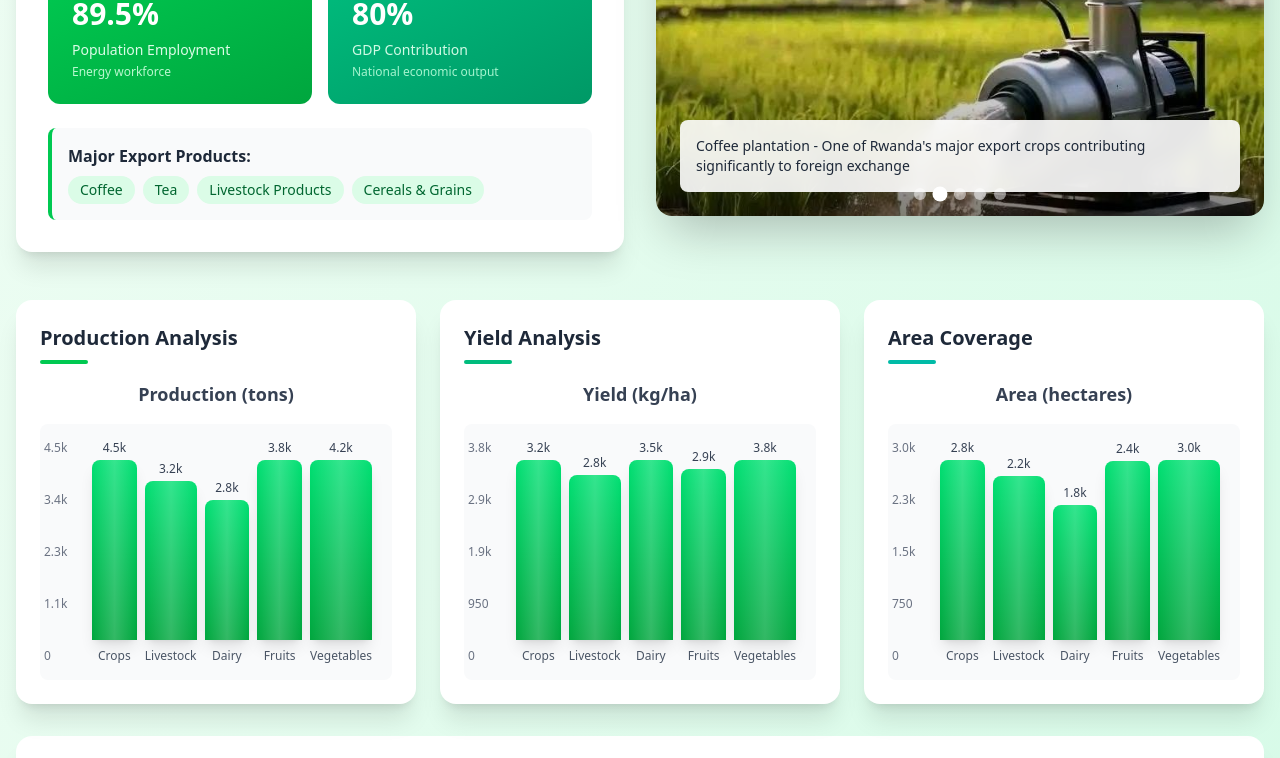
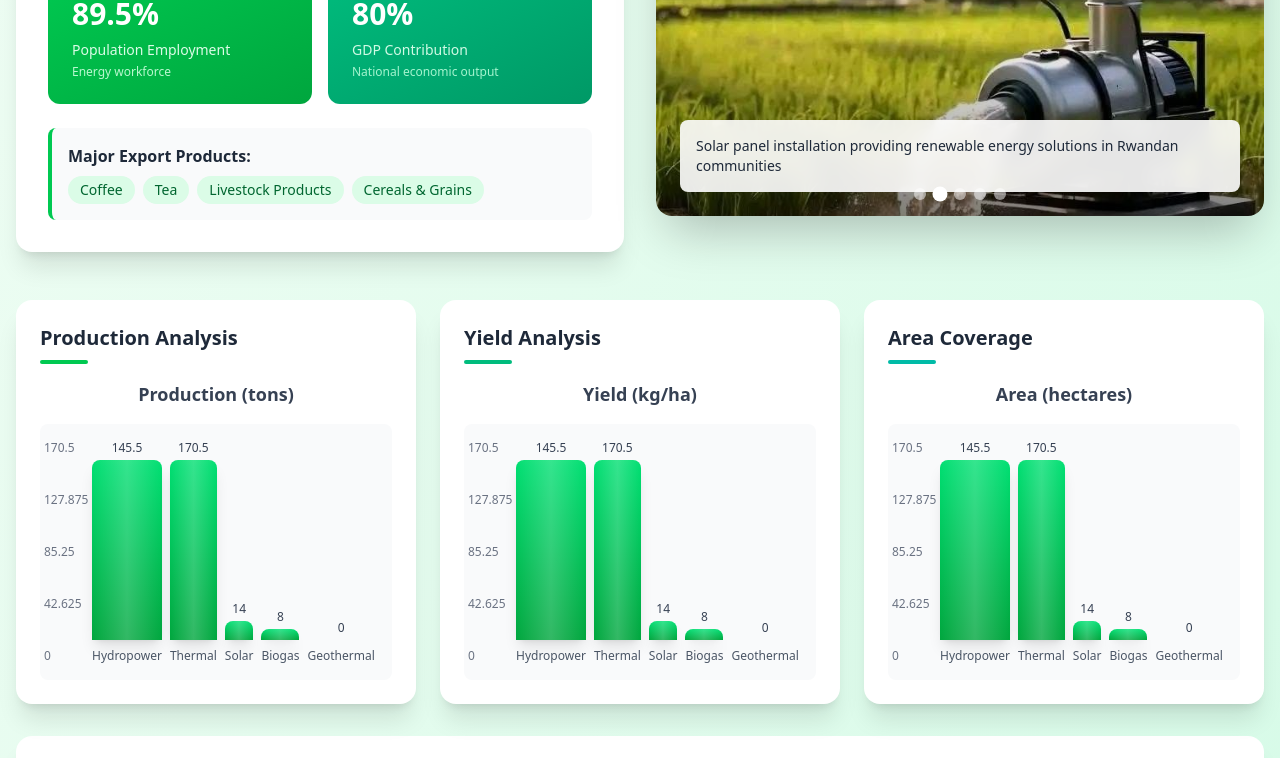
Before and after one commit to emmanuel-niyonsaba/TVET-Challenge-hackton, a React (Vite) app in the folder tvet-challenge/: page /energy in a window 1280 px wide. Shown: the part 640-1398 px from the top of the page. Built offline with nearby package versions, Linux system fonts and the light colour scheme.

Commit message:
final in all sector front end

```diff
--- a/tvet-challenge/src/Sectors/Beauty.jsx
+++ b/tvet-challenge/src/Sectors/Beauty.jsx
@@ -152,25 +152,25 @@ const Beauty = ({ agriculturalStats, slideshowImages }) => {
 
   const defaultData = {
     production: [
-      { name: 'Crops', value: 4500 },
-      { name: 'Livestock', value: 3200 },
-      { name: 'Dairy', value: 2800 },
-      { name: 'Fruits', value: 3800 },
-      { name: 'Vegetables', value: 4200 }
+      { name: 'makeup', value: 4500 },
+      { name: 'Massage', value: 3200 },
+      { name: 'Skincare', value: 2800 },
+      { name: 'Facial', value: 3800 },
+      { name: 'Eyelashes', value: 4200 }
     ],
     yield: [
-      { name: 'Crops', value: 3200 },
-      { name: 'Livestock', value: 2800 },
-      { name: 'Dairy', value: 3500 },
-      { name: 'Fruits', value: 2900 },
-      { name: 'Vegetables', value: 3800 }
+      { name: 'makeup', value: 4500 },
+      { name: 'Massage', value: 3200 },
+      { name: 'Skincare', value: 2800 },
+      { name: 'Facial', value: 3800 },
+      { name: 'Eyelashes', value: 4200 }
     ],
     area: [
-      { name: 'Crops', value: 2800 },
-      { name: 'Livestock', value: 2200 },
-      { name: 'Dairy', value: 1800 },
-      { name: 'Fruits', value: 2400 },
-      { name: 'Vegetables', value: 3000 }
+      { name: 'makeup', value: 4500 },
+      { name: 'Massage', value: 3200 },
+      { name: 'Skincare', value: 2800 },
+      { name: 'Facial', value: 3800 },
+      { name: 'Eyelashes', value: 4200 }
     ]
   }
 
@@ -178,30 +178,31 @@ const Beauty = ({ agriculturalStats, slideshowImages }) => {
   const defaultImages = [
   {
     src: focused,
-      alt: "Agricultural landscape in Ngororero district",
-      caption: "July 12, 2025 - Agricultural landscape in Ngororero district showing diverse farming practices"
+    alt: "Modern beauty salon interior",
+    caption: "July 12, 2025 - Modern beauty salon interior showcasing professional styling stations"
   },
   {
     src: mekauptolls,
-      alt: "Coffee plantation in Rwanda",
-      caption: "Coffee plantation - One of Rwanda's major export crops contributing significantly to foreign exchange"
+    alt: "Cosmetic products display",
+    caption: "Cosmetic products - A wide range of skincare and makeup products for diverse client needs"
   },
   {
     src: makingup,
-      alt: "Tea cultivation terraces",
-      caption: "Tea cultivation on terraced hillsides demonstrating sustainable farming practices"
+    alt: "Makeup artist at work",
+    caption: "Makeup artist applying professional makeup demonstrating beauty techniques"
   },
   {
     src: paintme,
-      alt: "Livestock farming",
-      caption: "Livestock farming supporting rural livelihoods and contributing to agricultural GDP"
+    alt: "Manicure and pedicure session",
+    caption: "Manicure and pedicure session providing nail care and styling services"
   },
   {
     src: leashes,
-      alt: "Grain harvest season",
-      caption: "Grain harvest season showcasing cereal production for local consumption and export"
+    alt: "Facial treatment procedure",
+    caption: "Facial treatment procedure highlighting skincare and wellness services offered in salons"
   }
 ]
+
 
   const data = agriculturalStats || defaultData
   const images = slideshowImages || defaultImages
--- a/tvet-challenge/src/Sectors/Energy.jsx
+++ b/tvet-challenge/src/Sectors/Energy.jsx
@@ -152,25 +152,25 @@ const Energy = ({ agriculturalStats, slideshowImages }) => {
 
   const defaultData = {
     production: [
-      { name: 'Crops', value: 4500 },
-      { name: 'Livestock', value: 3200 },
-      { name: 'Dairy', value: 2800 },
-      { name: 'Fruits', value: 3800 },
-      { name: 'Vegetables', value: 4200 }
+    { name: 'Hydropower', value: 145.5 },
+    { name: 'Thermal', value: 170.5 },
+    { name: 'Solar', value: 14.0 },
+    { name: 'Biogas', value: 8.0 },
+    { name: 'Geothermal', value: 0.0 }
     ],
     yield: [
-      { name: 'Crops', value: 3200 },
-      { name: 'Livestock', value: 2800 },
-      { name: 'Dairy', value: 3500 },
-      { name: 'Fruits', value: 2900 },
-      { name: 'Vegetables', value: 3800 }
+    { name: 'Hydropower', value: 145.5 },
+    { name: 'Thermal', value: 170.5 },
+    { name: 'Solar', value: 14.0 },
+    { name: 'Biogas', value: 8.0 },
+    { name: 'Geothermal', value: 0.0 }
     ],
     area: [
-      { name: 'Crops', value: 2800 },
-      { name: 'Livestock', value: 2200 },
-      { name: 'Dairy', value: 1800 },
-      { name: 'Fruits', value: 2400 },
-      { name: 'Vegetables', value: 3000 }
+    { name: 'Hydropower', value: 145.5 },
+    { name: 'Thermal', value: 170.5 },
+    { name: 'Solar', value: 14.0 },
+    { name: 'Biogas', value: 8.0 },
+    { name: 'Geothermal', value: 0.0 }
     ]
   }
 
@@ -178,28 +178,28 @@ const Energy = ({ agriculturalStats, slideshowImages }) => {
   const defaultImages = [
   {
     src: waterEnergy,
-      alt: "Agricultural landscape in Ngororero district",
-      caption: "July 12, 2025 - Agricultural landscape in Ngororero district showing diverse farming practices"
+    alt: "Hydropower plant in Rwanda",
+    caption: "July 12, 2025 - Hydropower plant demonstrating electricity generation from water resources in Rwanda"
   },
   {
     src: solarpannel,
-      alt: "Coffee plantation in Rwanda",
-      caption: "Coffee plantation - One of Rwanda's major export crops contributing significantly to foreign exchange"
+    alt: "Solar panel installation",
+    caption: "Solar panel installation providing renewable energy solutions in Rwandan communities"
   },
   {
     src: solarinsoil,
-      alt: "Tea cultivation terraces",
-      caption: "Tea cultivation on terraced hillsides demonstrating sustainable farming practices"
+    alt: "Solar farm in Rwanda",
+    caption: "Solar farm utilizing large-scale photovoltaic panels to generate clean energy"
   },
   {
     src: qualidade,
-      alt: "Livestock farming",
-      caption: "Livestock farming supporting rural livelihoods and contributing to agricultural GDP"
+    alt: "Biogas facility",
+    caption: "Biogas facility converting organic waste into energy and supporting sustainable energy practices"
   },
   {
     src: geothermal,
-      alt: "Grain harvest season",
-      caption: "Grain harvest season showcasing cereal production for local consumption and export"
+    alt: "Geothermal energy site",
+    caption: "Geothermal site showcasing renewable energy extraction from underground heat sources in Rwanda"
   }
 ]
 
--- a/tvet-challenge/src/Sectors/Hosipitality.jsx
+++ b/tvet-challenge/src/Sectors/Hosipitality.jsx
@@ -157,25 +157,25 @@ const Hospitality = ({ agriculturalStats, slideshowImages }) => {
 
   const defaultData = {
     production: [
-      { name: 'Crops', value: 4500 },
-      { name: 'Livestock', value: 3200 },
-      { name: 'Dairy', value: 2800 },
-      { name: 'Fruits', value: 3800 },
-      { name: 'Vegetables', value: 4200 }
+{ name: 'Hotels', value: 2800 },
+{ name: 'Restaurants', value: 2200 },
+{ name: 'Tourist Sites', value: 1800 },
+{ name: 'Guided Tours', value: 2400 },
+{ name: 'Transport Services', value: 3000 }
     ],
     yield: [
-      { name: 'Crops', value: 3200 },
-      { name: 'Livestock', value: 2800 },
-      { name: 'Dairy', value: 3500 },
-      { name: 'Fruits', value: 2900 },
-      { name: 'Vegetables', value: 3800 }
+{ name: 'Hotels', value: 2800 },
+{ name: 'Restaurants', value: 2200 },
+{ name: 'Tourist Sites', value: 1800 },
+{ name: 'Guided Tours', value: 2400 },
+{ name: 'Transport Services', value: 3000 }
     ],
     area: [
-      { name: 'Crops', value: 2800 },
-      { name: 'Livestock', value: 2200 },
-      { name: 'Dairy', value: 1800 },
-      { name: 'Fruits', value: 2400 },
-      { name: 'Vegetables', value: 3000 }
+{ name: 'Hotels', value: 2800 },
+{ name: 'Restaurants', value: 2200 },
+{ name: 'Tourist Sites', value: 1800 },
+{ name: 'Guided Tours', value: 2400 },
+{ name: 'Transport Services', value: 3000 }
     ]
   }
 
@@ -183,30 +183,31 @@ const Hospitality = ({ agriculturalStats, slideshowImages }) => {
   const defaultImages = [
   {
     src: hos1,
-      alt: "Agricultural landscape in Musanze  district",
-      caption: "July 22, 2025 - Toursm landscape in Ngororero district showing diverse farming practices"
+    alt: "Volcanoes National Park in Musanze",
+    caption: "July 22, 2025 - Tourists visiting Volcanoes National Park observing gorillas and scenic landscapes"
   },
   {
     src: hos2,
-      alt: "Coffee plantation in Rwanda",
-      caption: "Coffee plantation - One of Rwanda's major export crops contributing significantly to foreign exchange"
+    alt: "Kigali City cultural tour",
+    caption: "Cultural tour in Kigali showcasing Rwandan heritage sites and local experiences"
   },
   {
     src: hos3,
-      alt: "Tea cultivation terraces",
-      caption: "Tea cultivation on terraced hillsides demonstrating sustainable farming practices"
+    alt: "Lake Kivu waterfront",
+    caption: "Lake Kivu tourism highlighting boat rides, lakeside resorts, and scenic views"
   },
   {
     src: hos4,
-      alt: "Livestock farming",
-      caption: "Livestock farming supporting rural livelihoods and contributing to agricultural GDP"
+    alt: "Akagera National Park safari",
+    caption: "Safari tour in Akagera National Park experiencing wildlife and guided excursions"
   },
   {
     src: hos5,
-      alt: "Grain harvest season",
-      caption: "Grain harvest season showcasing cereal production for local consumption and export"
+    alt: "Nyungwe Forest canopy walk",
+    caption: "Tourists enjoying Nyungwe Forest canopy walk exploring Rwanda's rainforest biodiversity"
   }
 ]
+
 
   const data = agriculturalStats || defaultData
   const images = slideshowImages || defaultImages
--- a/tvet-challenge/src/Sectors/Ict.jsx
+++ b/tvet-challenge/src/Sectors/Ict.jsx
@@ -153,56 +153,56 @@ const Ict = ({ agriculturalStats, slideshowImages }) => {
 
   const defaultData = {
     production: [
-      { name: 'Crops', value: 4500 },
-      { name: 'Livestock', value: 3200 },
-      { name: 'Dairy', value: 2800 },
-      { name: 'Fruits', value: 3800 },
-      { name: 'Vegetables', value: 4200 }
+    { name: 'Mobile Subscribers', value: 7_000_000 },
+    { name: 'Internet Users', value: 5_500_000 },
+    { name: 'ICT Professionals', value: 10_000 },
+    { name: 'ICT Startups', value: 500 },
+    { name: 'Tech Hubs', value: 20 }
     ],
     yield: [
-      { name: 'Crops', value: 3200 },
-      { name: 'Livestock', value: 2800 },
-      { name: 'Dairy', value: 3500 },
-      { name: 'Fruits', value: 2900 },
-      { name: 'Vegetables', value: 3800 }
+    { name: 'Mobile Subscribers', value: 7_000_000 },
+    { name: 'Internet Users', value: 5_500_000 },
+    { name: 'ICT Professionals', value: 10_000 },
+    { name: 'ICT Startups', value: 500 },
+    { name: 'Tech Hubs', value: 20 }
     ],
     area: [
-      { name: 'Crops', value: 2800 },
-      { name: 'Livestock', value: 2200 },
-      { name: 'Dairy', value: 1800 },
-      { name: 'Fruits', value: 2400 },
-      { name: 'Vegetables', value: 3000 }
+     { name: 'Mobile Subscribers', value: 7_000_000 },
+    { name: 'Internet Users', value: 5_500_000 },
+    { name: 'ICT Professionals', value: 10_000 },
+    { name: 'ICT Startups', value: 500 },
+    { name: 'Tech Hubs', value: 20 }
     ]
   }
-
 
 const defaultImages = [
   {
     src: Group,
-      alt: "Agricultural landscape in Musanze  district",
-      caption: "July 22, 2025 - Toursm landscape in Ngororero district showing diverse farming practices"
+    alt: "Tech hub in Kigali",
+    caption: "July 22, 2025 - ICT hub in Kigali showcasing startups, co-working spaces, and innovation labs"
   },
   {
     src: P_TECH,
-      alt: "Coffee plantation in Rwanda",
-      caption: "Coffee plantation - One of Rwanda's major export crops contributing significantly to foreign exchange"
+    alt: "Rwandan software development",
+    caption: "Software development initiatives in Rwanda highlighting local tech talent and projects"
   },
   {
     src: Preterite,
-      alt: "Tea cultivation terraces",
-      caption: "Tea cultivation on terraced hillsides demonstrating sustainable farming practices"
+    alt: "ICT training center",
+    caption: "ICT training center providing digital skills and professional courses to Rwandan youth"
   },
   {
     src: aHijab,
-      alt: "Livestock farming",
-      caption: "Livestock farming supporting rural livelihoods and contributing to agricultural GDP"
+    alt: "E-government services",
+    caption: "E-government services in Rwanda enabling digital access to public services and data"
   },
   {
     src: ai,
-      alt: "Grain harvest season",
-      caption: "Grain harvest season showcasing cereal production for local consumption and export"
+    alt: "Artificial Intelligence lab",
+    caption: "AI research and development lab supporting innovation in Rwanda's tech ecosystem"
   }
 ]
+
 
   const data = agriculturalStats || defaultData
   const images = slideshowImages || defaultImages
--- a/tvet-challenge/src/Sectors/Manufacturing.jsx
+++ b/tvet-challenge/src/Sectors/Manufacturing.jsx
@@ -151,25 +151,25 @@ const Manufacturing = ({ agriculturalStats, slideshowImages }) => {
 
   const defaultData = {
     production: [
-      { name: 'Crops', value: 4500 },
-      { name: 'Livestock', value: 3200 },
-      { name: 'Dairy', value: 2800 },
-      { name: 'Fruits', value: 3800 },
-      { name: 'Vegetables', value: 4200 }
+    { name: 'Garments', value: 4500 },
+    { name: 'Pharmaceuticals', value: 3200 },
+    { name: 'Construction Materials', value: 2800 },
+    { name: 'Food Processing', value: 3800 },
+    { name: 'Beverages', value: 4200 }
     ],
     yield: [
-      { name: 'Crops', value: 3200 },
-      { name: 'Livestock', value: 2800 },
-      { name: 'Dairy', value: 3500 },
-      { name: 'Fruits', value: 2900 },
-      { name: 'Vegetables', value: 3800 }
+    { name: 'Garments', value: 4500 },
+    { name: 'Pharmaceuticals', value: 3200 },
+    { name: 'Construction Materials', value: 2800 },
+    { name: 'Food Processing', value: 3800 },
+    { name: 'Beverages', value: 4200 }
     ],
     area: [
-      { name: 'Crops', value: 2800 },
-      { name: 'Livestock', value: 2200 },
-      { name: 'Dairy', value: 1800 },
-      { name: 'Fruits', value: 2400 },
-      { name: 'Vegetables', value: 3000 }
+    { name: 'Garments', value: 4500 },
+    { name: 'Pharmaceuticals', value: 3200 },
+    { name: 'Construction Materials', value: 2800 },
+    { name: 'Food Processing', value: 3800 },
+    { name: 'Beverages', value: 4200 }
     ]
   }
 
@@ -177,30 +177,31 @@ const Manufacturing = ({ agriculturalStats, slideshowImages }) => {
   const defaultImages = [
   {
     src: TheJourney,
-      alt: "Agricultural landscape in Musanze  district",
-      caption: "July 22, 2025 - Toursm landscape in Ngororero district showing diverse farming practices"
+    alt: "Textile factory in Kigali",
+    caption: "July 22, 2025 - Textile factory in Kigali producing garments for local and export markets"
   },
   {
     src: rwanda,
-      alt: "Coffee plantation in Rwanda",
-      caption: "Coffee plantation - One of Rwanda's major export crops contributing significantly to foreign exchange"
+    alt: "Pharmaceutical manufacturing plant",
+    caption: "Pharmaceutical plant in Rwanda producing medicines and health products for the domestic market"
   },
   {
     src: Photoportrait,
-      alt: "Tea cultivation terraces",
-      caption: "Tea cultivation on terraced hillsides demonstrating sustainable farming practices"
+    alt: "Food processing factory",
+    caption: "Food processing factory demonstrating production of packaged foods and beverages in Rwanda"
   },
   {
     src: inIndustry,
-      alt: "Livestock farming",
-      caption: "Livestock farming supporting rural livelihoods and contributing to agricultural GDP"
+    alt: "Construction materials manufacturing",
+    caption: "Manufacturing site producing cement, bricks, and other construction materials in Rwanda"
   },
   {
     src: engeneers,
-      alt: "Grain harvest season",
-      caption: "Grain harvest season showcasing cereal production for local consumption and export"
+    alt: "Beverage production facility",
+    caption: "Beverage factory showcasing production lines for soft drinks and bottled water in Rwanda"
   }
 ]
+
 
   const data = agriculturalStats || defaultData
   const images = slideshowImages || defaultImages
--- a/tvet-challenge/src/Sectors/Technical.jsx
+++ b/tvet-challenge/src/Sectors/Technical.jsx
@@ -151,25 +151,28 @@ const Technical = ({ agriculturalStats, slideshowImages }) => {
 
   const defaultData = {
     production: [
-      { name: 'Crops', value: 4500 },
-      { name: 'Livestock', value: 3200 },
-      { name: 'Dairy', value: 2800 },
-      { name: 'Fruits', value: 3800 },
-      { name: 'Vegetables', value: 4200 }
+{ name: 'IT Support Centers', value: 2800 },
+{ name: 'Telecom Services', value: 2200 },
+{ name: 'Electrical Maintenance', value: 1800 },
+{ name: 'Mechanical Workshops', value: 2400 },
+{ name: 'Technical Consultancy', value: 3000 }
+
     ],
     yield: [
-      { name: 'Crops', value: 3200 },
-      { name: 'Livestock', value: 2800 },
-      { name: 'Dairy', value: 3500 },
-      { name: 'Fruits', value: 2900 },
-      { name: 'Vegetables', value: 3800 }
+{ name: 'IT Support Centers', value: 2800 },
+{ name: 'Telecom Services', value: 2200 },
+{ name: 'Electrical Maintenance', value: 1800 },
+{ name: 'Mechanical Workshops', value: 2400 },
+{ name: 'Technical Consultancy', value: 3000 }
+
     ],
     area: [
-      { name: 'Crops', value: 2800 },
-      { name: 'Livestock', value: 2200 },
-      { name: 'Dairy', value: 1800 },
-      { name: 'Fruits', value: 2400 },
-      { name: 'Vegetables', value: 3000 }
+{ name: 'IT Support Centers', value: 2800 },
+{ name: 'Telecom Services', value: 2200 },
+{ name: 'Electrical Maintenance', value: 1800 },
+{ name: 'Mechanical Workshops', value: 2400 },
+{ name: 'Technical Consultancy', value: 3000 }
+
     ]
   }
 
@@ -177,30 +180,31 @@ const Technical = ({ agriculturalStats, slideshowImages }) => {
   const defaultImages = [
   {
     src: tech1,
-      alt: "Agricultural landscape in Musanze  district",
-      caption: "July 22, 2025 - Toursm landscape in Ngororero district showing diverse farming practices"
+    alt: "IT support center in Kigali",
+    caption: "July 22, 2025 - IT support center providing technical assistance to businesses and individuals in Rwanda"
   },
   {
     src: tech2,
-      alt: "Coffee plantation in Rwanda",
-      caption: "Coffee plantation - One of Rwanda's major export crops contributing significantly to foreign exchange"
+    alt: "Telecommunication services",
+    caption: "Telecommunication infrastructure connecting communities and businesses across Rwanda"
   },
   {
     src: tech3,
-      alt: "Tea cultivation terraces",
-      caption: "Tea cultivation on terraced hillsides demonstrating sustainable farming practices"
+    alt: "Electrical maintenance services",
+    caption: "Electrical maintenance and repair services ensuring reliable power for industries and households"
   },
   {
     src: tech4,
-      alt: "Livestock farming",
-      caption: "Livestock farming supporting rural livelihoods and contributing to agricultural GDP"
+    alt: "Mechanical repair workshop",
+    caption: "Mechanical and technical repair workshop supporting industrial and agricultural machinery"
   },
   {
     src: tech5,
-      alt: "Grain harvest season",
-      caption: "Grain harvest season showcasing cereal production for local consumption and export"
+    alt: "Technical consultancy office",
+    caption: "Technical consultancy providing expert solutions, project management, and technical support in Rwanda"
   }
 ]
+
 
   const data = agriculturalStats || defaultData
   const images = slideshowImages || defaultImages
--- a/tvet-challenge/src/Sectors/Transport.jsx
+++ b/tvet-challenge/src/Sectors/Transport.jsx
@@ -179,30 +179,31 @@ const Transport = ({ agriculturalStats, slideshowImages }) => {
   const defaultImages = [
   {
     src: tra1,
-      alt: "Agricultural landscape in Musanze  district",
-      caption: "July 22, 2025 - Toursm landscape in Ngororero district showing diverse farming practices"
+    alt: "Kigali road network",
+    caption: "July 22, 2025 - Kigali road network showing traffic flow and urban transport infrastructure"
   },
   {
     src: tra2,
-      alt: "Coffee plantation in Rwanda",
-      caption: "Coffee plantation - One of Rwanda's major export crops contributing significantly to foreign exchange"
+    alt: "Bus rapid transit system",
+    caption: "BRT system in Rwanda providing efficient public transportation services"
   },
   {
     src: tra4,
-      alt: "Tea cultivation terraces",
-      caption: "Tea cultivation on terraced hillsides demonstrating sustainable farming practices"
+    alt: "Rwanda rail transport",
+    caption: "Rail transport infrastructure connecting major cities and facilitating cargo movement"
   },
   {
     src: tra5,
-      alt: "Livestock farming",
-      caption: "Livestock farming supporting rural livelihoods and contributing to agricultural GDP"
+    alt: "Airport operations",
+    caption: "Airport operations in Rwanda handling passenger flights and cargo logistics"
   },
   {
     src: tra6,
-      alt: "Grain harvest season",
-      caption: "Grain harvest season showcasing cereal production for local consumption and export"
+    alt: "Logistics and freight services",
+    caption: "Logistics and freight services supporting domestic and regional transport of goods"
   }
 ]
+
 
   const data = agriculturalStats || defaultData
   const images = slideshowImages || defaultImages
--- a/tvet-challenge/src/Sectors/constraction.jsx
+++ b/tvet-challenge/src/Sectors/constraction.jsx
@@ -147,30 +147,29 @@ const AnimatedBarChart = ({ data, title, maxValue }) => {
   )
 }
 
-
 const Constraction = ({ agriculturalStats, slideshowImages }) => {
 
   const defaultData = {
     production: [
-      { name: 'Crops', value: 4500 },
-      { name: 'Livestock', value: 3200 },
-      { name: 'Dairy', value: 2800 },
-      { name: 'Fruits', value: 3800 },
-      { name: 'Vegetables', value: 4200 }
+    { name: 'Buildings', value: 4500 },
+    { name: 'Bridges', value: 3200 },
+    { name: 'Roads', value: 2800 },
+    { name: 'Tunnels', value: 3800 },
+    { name: 'Dams', value: 4200 }
     ],
     yield: [
-      { name: 'Crops', value: 3200 },
-      { name: 'Livestock', value: 2800 },
-      { name: 'Dairy', value: 3500 },
-      { name: 'Fruits', value: 2900 },
-      { name: 'Vegetables', value: 3800 }
+    { name: 'Buildings', value: 4500 },
+    { name: 'Bridges', value: 3200 },
+    { name: 'Roads', value: 2800 },
+    { name: 'Tunnels', value: 3800 },
+    { name: 'Dams', value: 4200 }
     ],
     area: [
-      { name: 'Crops', value: 2800 },
-      { name: 'Livestock', value: 2200 },
-      { name: 'Dairy', value: 1800 },
-      { name: 'Fruits', value: 2400 },
-      { name: 'Vegetables', value: 3000 }
+    { name: 'Buildings', value: 4500 },
+    { name: 'Bridges', value: 3200 },
+    { name: 'Roads', value: 2800 },
+    { name: 'Tunnels', value: 3800 },
+    { name: 'Dams', value: 4200 }
     ]
   }
 
@@ -178,30 +177,31 @@ const Constraction = ({ agriculturalStats, slideshowImages }) => {
   const defaultImages = [
     {
       src: planning,
-      alt: "Agricultural landscape in Ngororero district",
-      caption: "July 12, 2025 - Agricultural landscape in Ngororero district showing diverse farming practices"
+      alt: "Construction site in Kigali",
+      caption: "July 12, 2025 - Construction site in Kigali showing building foundations and equipment"
     },
     {
       src: Intare_arena,
-      alt: "Coffee plantation in Rwanda",
-      caption: "Coffee plantation - One of Rwanda's major export crops contributing significantly to foreign exchange"
+      alt: "Bridge construction in Rwanda",
+      caption: "Bridge construction - Ongoing bridge project in Rwanda demonstrating structural framework"
     },
     {
       src: fpr,
-      alt: "Tea cultivation terraces",
-      caption: "Tea cultivation on terraced hillsides demonstrating sustainable farming practices"
+      alt: "Roadworks in Rwanda",
+      caption: "Roadworks showing paving and traffic management in Rwandan cities"
     },
     {
       src: building,
-      alt: "Livestock farming",
-      caption: "Livestock farming supporting rural livelihoods and contributing to agricultural GDP"
+      alt: "High-rise building construction",
+      caption: "High-rise building construction in Kigali illustrating scaffolding, cranes, and progress"
     },
     {
       src: cups,
-      alt: "Grain harvest season",
-      caption: "Grain harvest season showcasing cereal production for local consumption and export"
+      alt: "Dam construction in Rwanda",
+      caption: "Dam construction site in Rwanda demonstrating heavy machinery and water management systems"
     }
   ]
+
 
   const data = agriculturalStats || defaultData
   const images = slideshowImages || defaultImages
```
Lines whose indentation alone changed are shown as unchanged.
